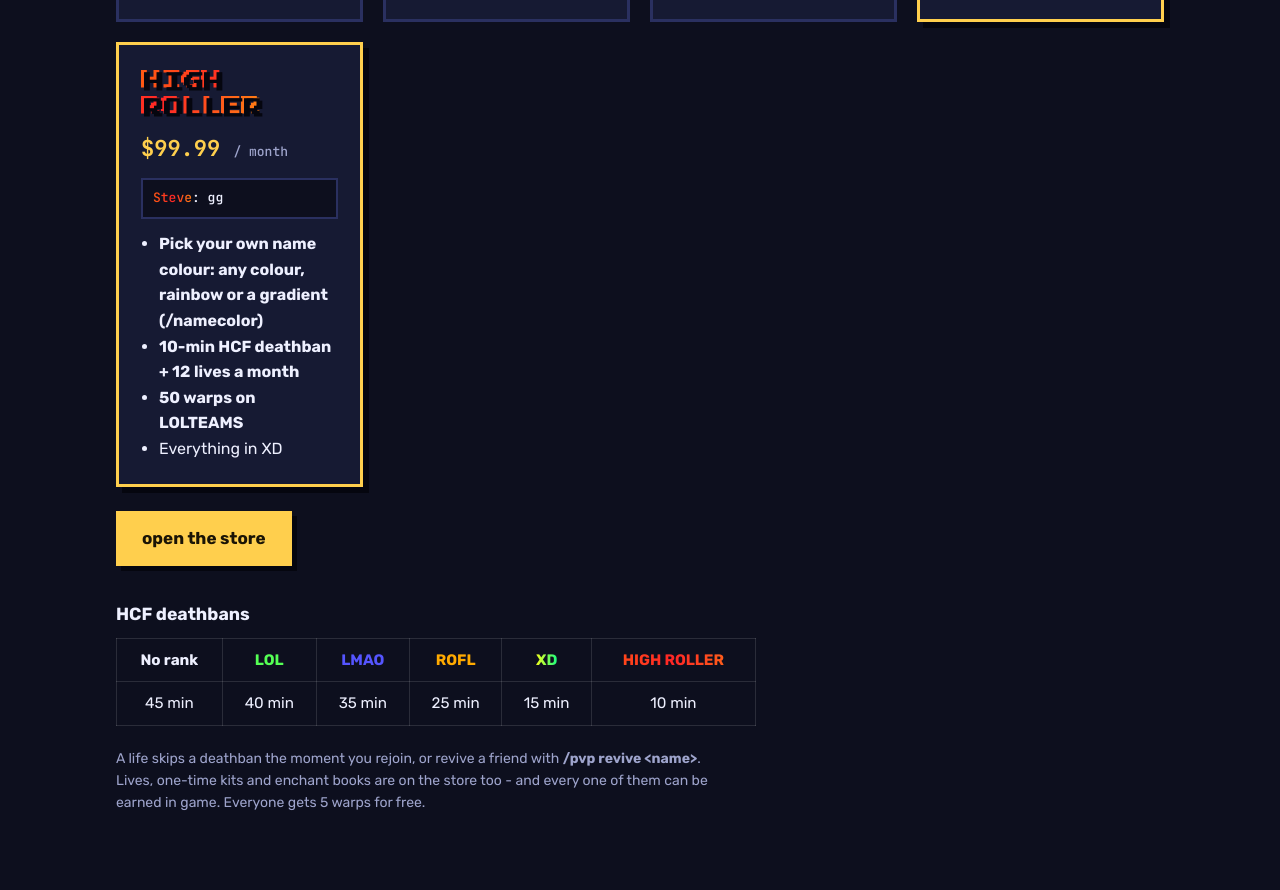
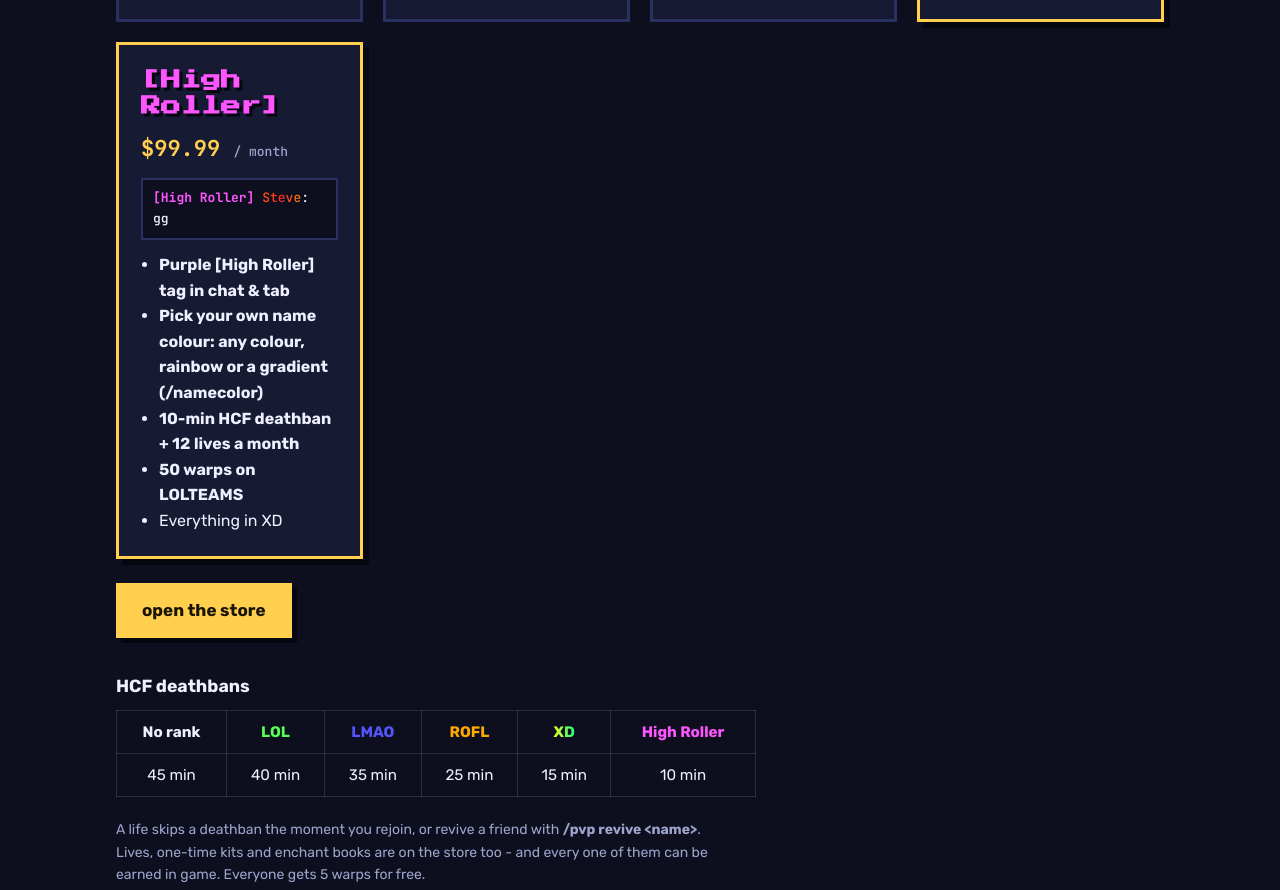
Before and after one commit to pleas33/LOLPVPSITE, a plain HTML site: page index.html in a window 1280 px wide. Shown: the part 2301-3191 px from the top of the page. Drawn offline with Linux system fonts and the light colour scheme; no server answers.

Commit message:
Site: High Roller gets a purple [High Roller] tag
Co-Authored-By: Claude Opus 5.5 <noreply@anthropic.com>
Claude-Session: https://claude.ai/code/session_016kSEPWbexa7JGeAfYHKMQu

```diff
--- a/index.html
+++ b/index.html
@@ -118,7 +118,8 @@ h2 { font-family: var(--display); font-weight: 400; font-size: clamp(20px, 3.4vw
 .deathbans .rbt { background: linear-gradient(90deg,#ff2626,#ffb026,#dfff26,#26ff7a,#26c6ff,#a626ff); -webkit-background-clip: text; background-clip: text; color: transparent; }
 .hrname { background: linear-gradient(90deg,#ffd700,#ff8c00,#ff2626,#ffd700); background-size: 300% 100%; -webkit-background-clip: text; background-clip: text; color: transparent; animation: hrshift 4s linear infinite; font-weight: 800; }
 @keyframes hrshift { to { background-position: 300% 0; } }
-.rank.hr { border-color: #ffb026; }
+.rank.hr { border-color: #d24dff; }
+.hrtag { color: #ff55ff; font-weight: 700; }
 .ranks { display: grid; grid-template-columns: repeat(auto-fit, minmax(220px, 1fr)); gap: 20px; }
 .rank { background: var(--panel); border: 3px solid var(--line); padding: 22px; display: grid; gap: 12px; align-content: start; min-width: 0; }
 .rank.top { box-shadow: 6px 6px 0 var(--shadow); border-color: var(--gold); }
@@ -298,10 +299,11 @@ footer .wrap { display: grid; gap: 8px; }
           </ul>
         </article>
         <article class="rank top hr">
-          <div class="tagname"><span class="hrname">HIGH ROLLER</span></div>
+          <div class="tagname"><span class="hrtag">[High Roller]</span></div>
           <div class="price">$99.99 <small>/ month</small></div>
-          <div class="chat"><b class="hrname" style="font-weight:inherit">Steve</b><span class="msg">: gg</span></div>
+          <div class="chat"><span class="hrtag">[High Roller]</span> <b class="hrname" style="font-weight:inherit">Steve</b><span class="msg">: gg</span></div>
           <ul>
+            <li class="new">Purple [High Roller] tag in chat &amp; tab</li>
             <li class="new">Pick your own name colour: any colour, rainbow or a gradient (<b>/namecolor</b>)</li>
             <li class="new">10-min HCF deathban + 12 lives a month</li>
             <li class="new">50 warps on LOLTEAMS</li>
@@ -312,7 +314,7 @@ footer .wrap { display: grid; gap: 8px; }
       <a class="btn" id="store-link" href="https://lolpvp-webstore.tebex.io/" target="_blank" rel="noopener">open the store</a>
       <h3 class="dbh">HCF deathbans</h3>
       <div class="dbwrap"><table class="deathbans">
-        <tr><th>No rank</th><th class="lol">LOL</th><th class="pro">LMAO</th><th class="god">ROFL</th><th class="rbt">XD</th><th class="hrname">HIGH ROLLER</th></tr>
+        <tr><th>No rank</th><th class="lol">LOL</th><th class="pro">LMAO</th><th class="god">ROFL</th><th class="rbt">XD</th><th class="hrtag">High Roller</th></tr>
         <tr><td>45 min</td><td>40 min</td><td>35 min</td><td>25 min</td><td>15 min</td><td>10 min</td></tr>
       </table></div>
       <p class="fair">A life skips a deathban the moment you rejoin, or revive a friend with <b>/pvp revive &lt;name&gt;</b>. Lives, one-time kits and enchant books are on the store too - and every one of them can be earned in game. Everyone gets 5 warps for free.</p>
```
